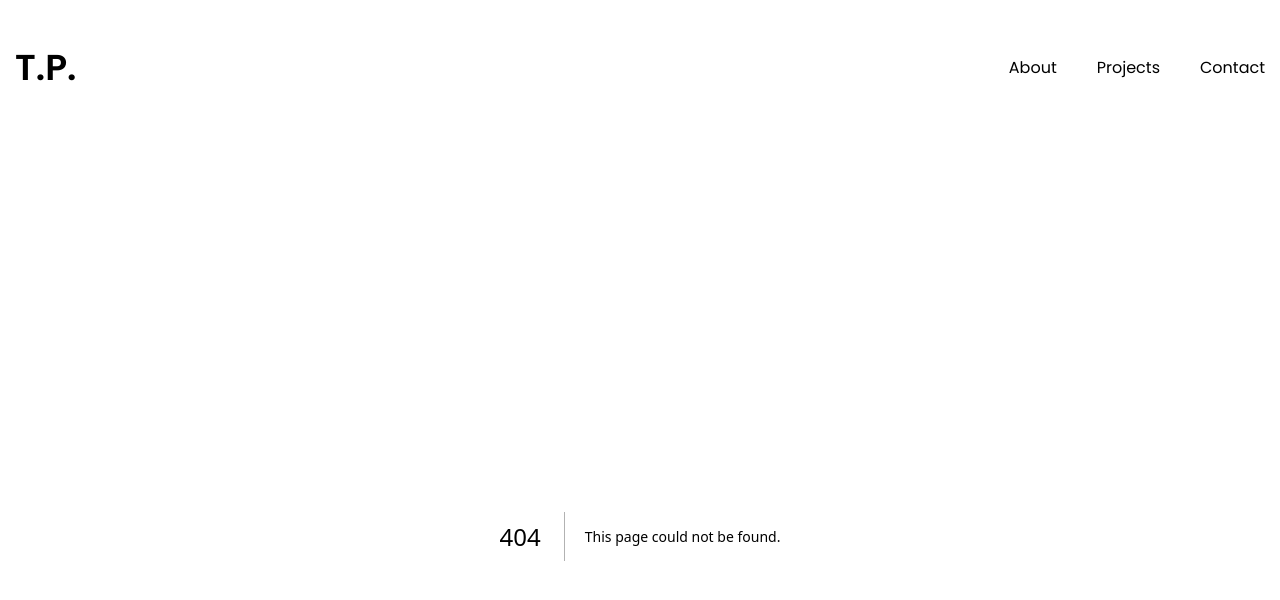
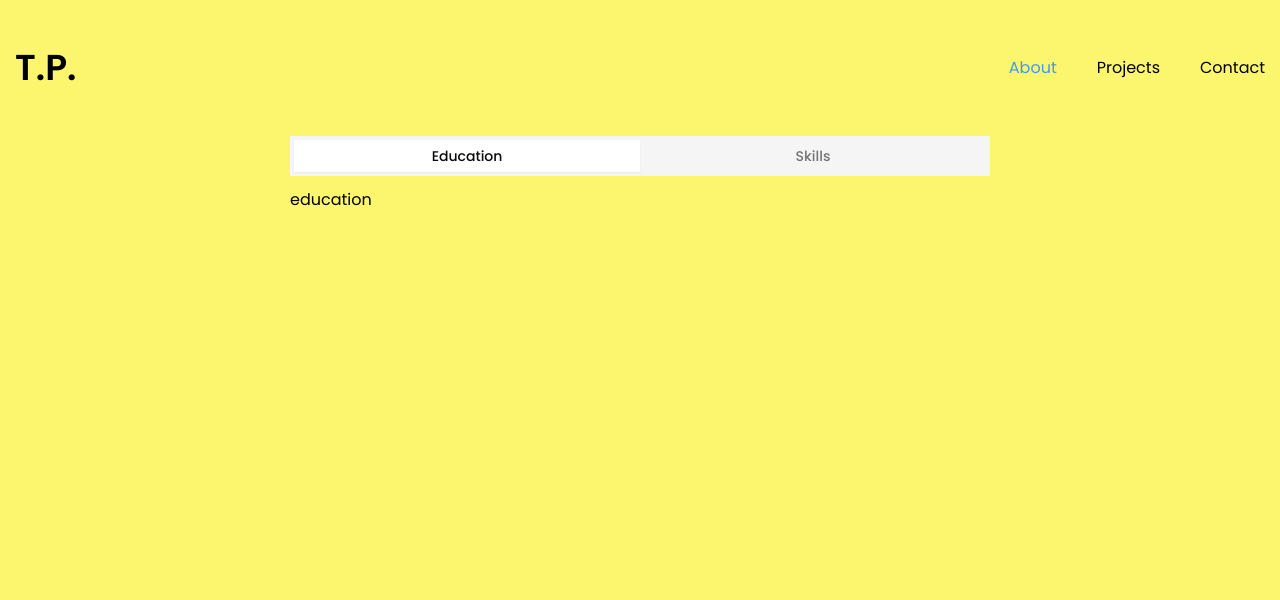
Before and after one commit to taturaattori/portfolio-page, a Next.js app: page /about in a window 1280 px wide. Before the commit this address had no page. Shown: the top 600 px of the page. Built offline with nearby package versions, Linux system fonts and the light colour scheme.

Commit message:
about page skeleton and naviagation routes updated

```diff
--- /dev/null
+++ b/app/about/page.jsx
@@ -0,0 +1,26 @@
+import { Tabs, TabsContent, TabsList, TabsTrigger } from "@/components/ui/tabs";
+
+const About = () => {
+  return (
+    <section className="h-full">
+      <div className="container mx-auto">
+        <div className="flex flex-col items-center justify-center">
+          <Tabs defaultValue="education" className="w-[700px]">
+            <TabsList className="grid w-full grid-cols-2">
+              <TabsTrigger value="education">Education</TabsTrigger>
+              <TabsTrigger value="skills">Skills</TabsTrigger>
+            </TabsList>
+            <TabsContent value="education">
+              <div>education</div>
+            </TabsContent>
+            <TabsContent value="skills">
+              <div>skills</div>
+            </TabsContent>
+          </Tabs>
+        </div>
+      </div>
+    </section>
+  );
+};
+
+export default About;
--- a/components/Header.jsx
+++ b/components/Header.jsx
@@ -3,14 +3,30 @@ import { Button } from "./ui/button";
 
 import Nav from "./Nav";
 import MobileNav from "./MobileNav";
+import {
+  Tooltip,
+  TooltipContent,
+  TooltipProvider,
+  TooltipTrigger,
+} from "./ui/tooltip";
 
 const Header = () => {
   return (
     <header className="py-8 xl:py-12 text-black">
       <div className="container mx-auto flex justify-between items-center">
-        <Link href="/">
-          <h1 className="text-4xl font-semibold">T.P.</h1>
-        </Link>
+        <TooltipProvider>
+          <Tooltip>
+            <TooltipTrigger>
+              <Link href="/">
+                <h1 className="text-4xl font-semibold">T.P.</h1>
+              </Link>
+            </TooltipTrigger>
+            <TooltipContent>
+              <p>Home</p>
+            </TooltipContent>
+          </Tooltip>
+        </TooltipProvider>
+
         {/*desktop nav*/}
         <div className="hidden xl:flex items-center gap-10">
           <Nav />
--- a/components/MobileNav.jsx
+++ b/components/MobileNav.jsx
@@ -9,7 +9,7 @@ import SocialLinks from "./SocialLinks";
 const links = [
   {
     name: "about",
-    path: "/",
+    path: "/about",
   },
   {
     name: "projects",
@@ -30,7 +30,9 @@ const MobileNav = () => {
       </SheetTrigger>
       <SheetContent className="flex flex-col">
         <div className="mt-20 mb-20 text-center">
-          <h1 className="text-2xl font-bold">Tatu Paukkeri</h1>
+          <Link href="/">
+            <h1 className="text-2xl font-bold">Tatu Paukkeri</h1>
+          </Link>
         </div>
         <nav className="flex flex-col gap-4 mt-4 justify-center items-center">
           {links.map((link, index) => {
--- a/components/Nav.jsx
+++ b/components/Nav.jsx
@@ -6,7 +6,7 @@ import { usePathname } from "next/navigation";
 const links = [
   {
     name: "about",
-    path: "/",
+    path: "/about",
   },
   {
     name: "projects",
```
